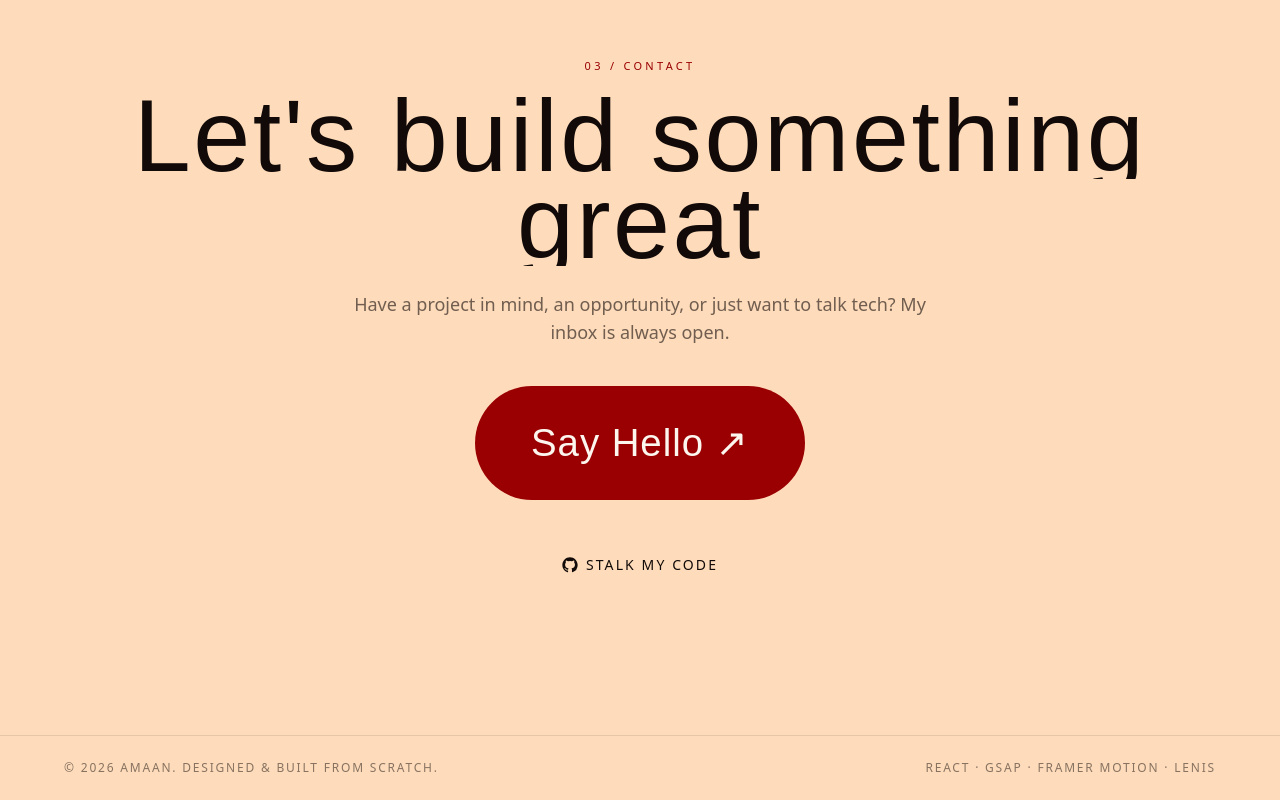
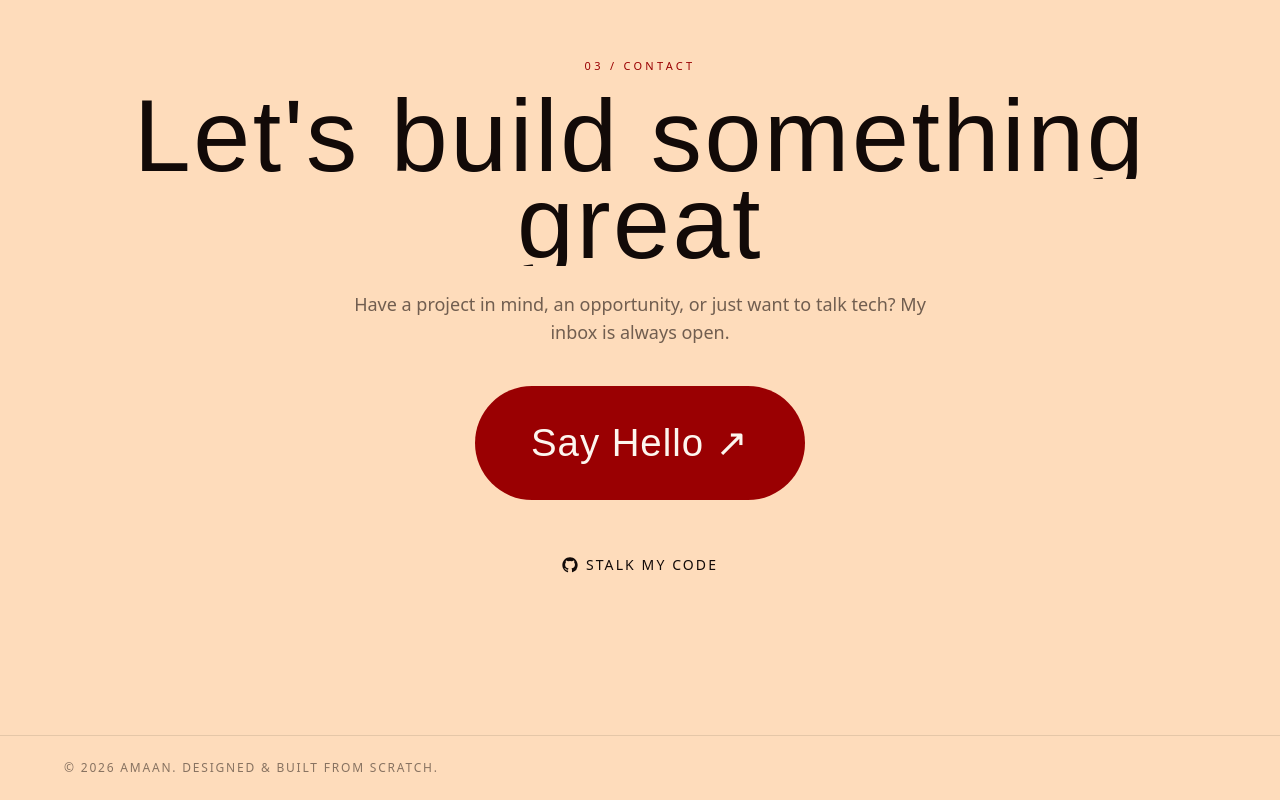
Before and after one commit to Amaan0907/MyPortfolio, a React (Vite) app: page / in a window 1280 px wide. Shown: the part 3799-4599 px from the top of the page. Built offline with nearby package versions, Linux system fonts and the light colour scheme; a web font is replaced by a local one.

Commit message:
refactor: remove technology stack text from Footer component for cleaner design

```diff
--- a/src/components/Footer.jsx
+++ b/src/components/Footer.jsx
@@ -3,9 +3,7 @@ const Footer = () => (
         <p className="text-xs tracking-[0.15em] uppercase text-ink/50">
             © {new Date().getFullYear()} Amaan. Designed &amp; built from scratch.
         </p>
-        <p className="text-xs tracking-[0.15em] uppercase text-ink/50">
-            React · GSAP · Framer Motion · Lenis
-        </p>
+
     </footer>
 );
 
```
